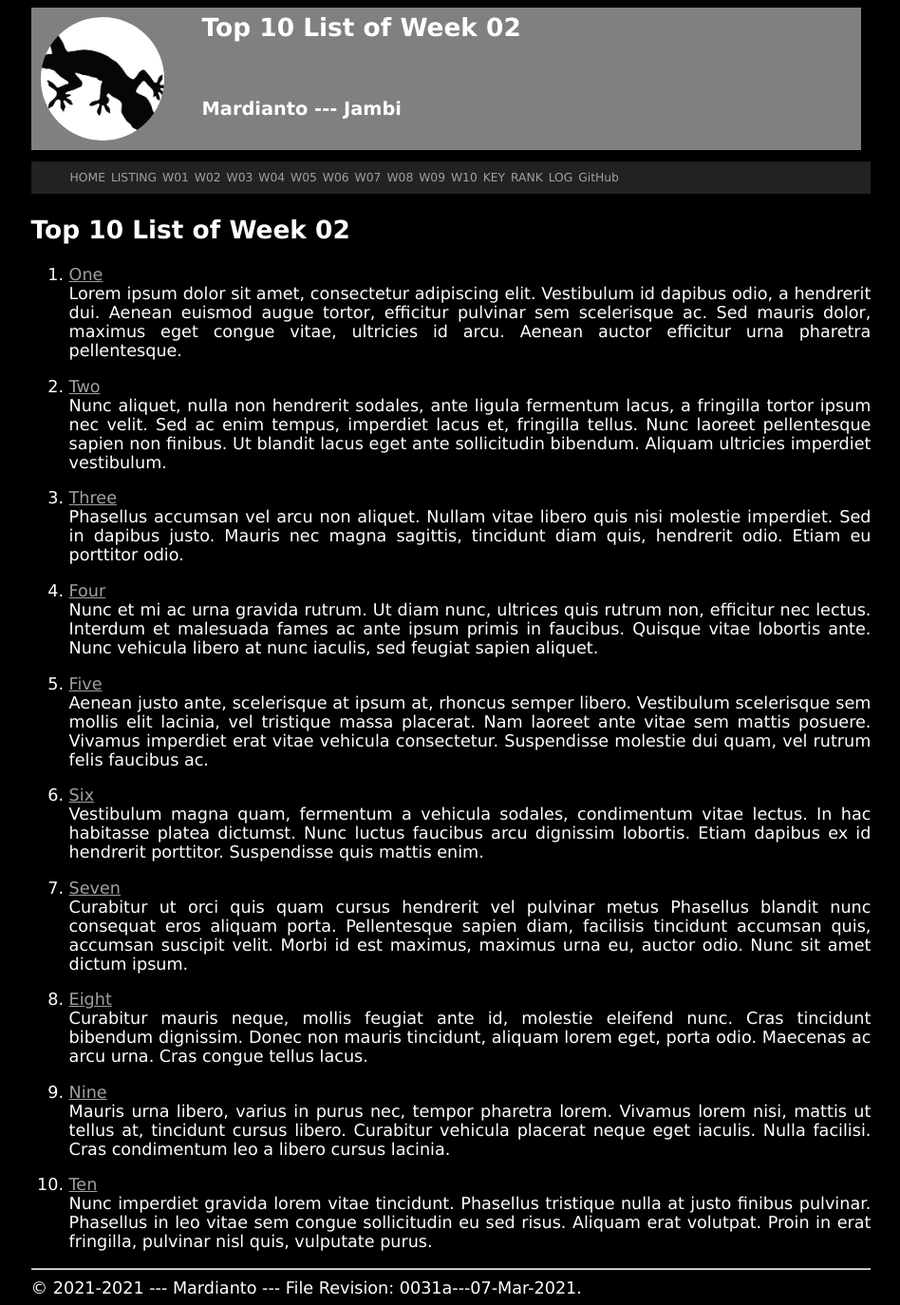
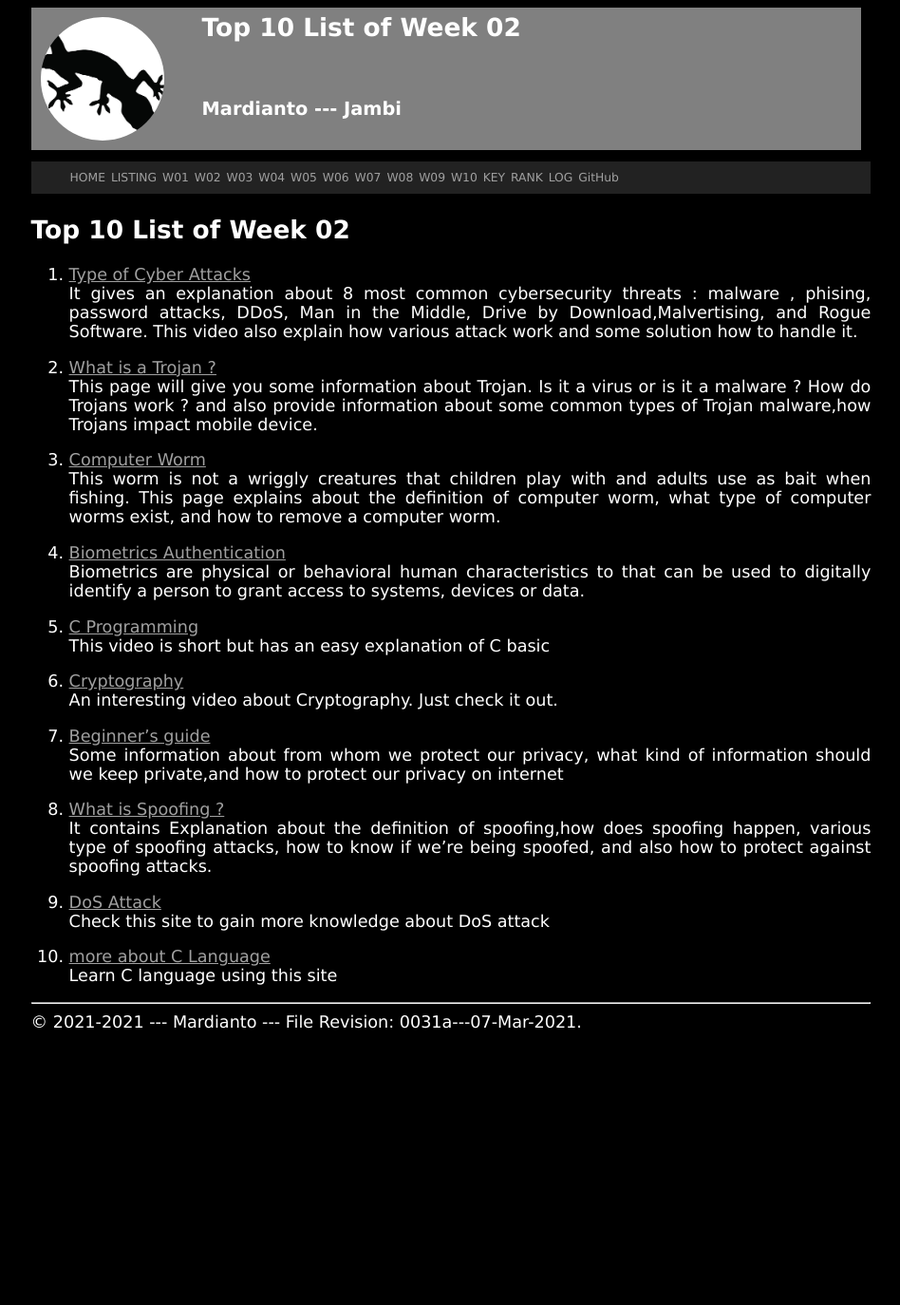
Before and after one commit to mardianto-byte/os211, a Jekyll site: the page built from w02.md, in a window 1280 px wide. Shown: the whole page at 95% size, without its empty margins (165-1113 px from the left). Built offline with Jekyll 4.4.1, drawn with Linux system fonts in a browser that asks for light colours; our own code applies the rules of GitHub Pages for plain Markdown files; after the commit the page ends 1094 px from its top, so only the background shows below that.

Commit message:
Update w02.md

```diff
--- a/w02.md
+++ b/w02.md
@@ -5,72 +5,40 @@ permalink: /W02/
 
 # Top 10 List of Week 02
 
-1. [One](https://en.wikipedia.org/wiki/1)<br>
-Lorem ipsum dolor sit amet, consectetur adipiscing elit.
-Vestibulum id dapibus odio, a hendrerit dui.
-Aenean euismod augue tortor, efficitur pulvinar sem scelerisque ac.
-Sed mauris dolor, maximus eget congue vitae, ultricies id arcu.
-Aenean auctor efficitur urna pharetra pellentesque.
+1. [Type of Cyber Attacks](https://www.youtube.com/watch?v=Dk-ZqQ-bfy4)<br>
+It gives an explanation about 8 most common cybersecurity threats :
+malware , phising, password attacks, DDoS, Man in the Middle, Drive by Download,Malvertising, and Rogue Software.
+This video also explain how various attack work and some solution how to handle it.
 
-2. [Two](https://en.wikipedia.org/wiki/2)<br>
-Nunc aliquet, nulla non hendrerit sodales, ante ligula fermentum lacus, a fringilla tortor ipsum nec velit.
-Sed ac enim tempus, imperdiet lacus et, fringilla tellus.
-Nunc laoreet pellentesque sapien non finibus.
-Ut blandit lacus eget ante sollicitudin bibendum.
-Aliquam ultricies imperdiet vestibulum.
+2. [What is a Trojan ?](https://us.norton.com/internetsecurity-malware-what-is-a-trojan.html)<br>
+This page will give you some information about Trojan.
+Is it a virus or is it a malware ?
+How do Trojans work ?
+and also provide information about some common types of Trojan malware,how Trojans impact mobile device.
 
-3. [Three](https://en.wikipedia.org/wiki/3)<br>
-Phasellus accumsan vel arcu non aliquet.
-Nullam vitae libero quis nisi molestie imperdiet.
-Sed in dapibus justo.
-Mauris nec magna sagittis, tincidunt diam quis, hendrerit odio.
-Etiam eu porttitor odio.
+3. [Computer Worm](https://softwarelab.org/what-is-a-computer-worm/)<br>
+This worm is not a wriggly creatures that children play with and adults use as bait when fishing.
+This page explains about the definition of computer worm, what type of computer worms exist, and how to remove a computer worm.
 
-4. [Four](https://en.wikipedia.org/wiki/4)<br>
-Nunc et mi ac urna gravida rutrum.
-Ut diam nunc, ultrices quis rutrum non, efficitur nec lectus.
-Interdum et malesuada fames ac ante ipsum primis in faucibus.
-Quisque vitae lobortis ante.
-Nunc vehicula libero at nunc iaculis, sed feugiat sapien aliquet.
+4. [Biometrics Authentication](https://www.csoonline.com/article/3339565/what-is-biometrics-and-why-collecting-biometric-data-is-risky.html)<br>
+Biometrics are physical or behavioral human characteristics to that can be used to digitally identify a person to grant access to systems, devices or data.
 
-5. [Five](https://en.wikipedia.org/wiki/5)<br>
-Aenean justo ante, scelerisque at ipsum at, rhoncus semper libero.
-Vestibulum scelerisque sem mollis elit lacinia, vel tristique massa placerat.
-Nam laoreet ante vitae sem mattis posuere.
-Vivamus imperdiet erat vitae vehicula consectetur.
-Suspendisse molestie dui quam, vel rutrum felis faucibus ac.
+5. [C Programming](https://www.youtube.com/watch?v=3lQEunpmtRA)<br>
+This video is short but has an easy explanation of C basic
 
-6. [Six](https://en.wikipedia.org/wiki/6)<br>
-Vestibulum magna quam, fermentum a vehicula sodales, condimentum vitae lectus.
-In hac habitasse platea dictumst.
-Nunc luctus faucibus arcu dignissim lobortis.
-Etiam dapibus ex id hendrerit porttitor.
-Suspendisse quis mattis enim.
+6. [Cryptography](https://www.youtube.com/watch?v=jhXCTbFnK8o)<br>
+An interesting video about Cryptography. Just check it out.
 
-7. [Seven](https://en.wikipedia.org/wiki/7)<br>
-Curabitur ut orci quis quam cursus hendrerit vel pulvinar metus
-Phasellus blandit nunc consequat eros aliquam porta.
-Pellentesque sapien diam, facilisis tincidunt accumsan quis, accumsan suscipit velit.
-Morbi id est maximus, maximus urna eu, auctor odio.
-Nunc sit amet dictum ipsum.
+7. [Beginner's guide](https://choosetoencrypt.com/privacy/complete-beginners-guide-to-internet-safety-privacy/)<br>
+Some information about from whom we protect our privacy, what kind of information should we keep private,and how to protect our privacy on internet
 
-8. [Eight](https://en.wikipedia.org/wiki/8)<br>
-Curabitur mauris neque, mollis feugiat ante id, molestie eleifend nunc.
-Cras tincidunt bibendum dignissim.
-Donec non mauris tincidunt, aliquam lorem eget, porta odio.
-Maecenas ac arcu urna.
-Cras congue tellus lacus.
+8. [What is Spoofing ?](https://www.pandasecurity.com/en/mediacenter/panda-security/what-is-spoofing/)<br>
+It contains Explanation about the definition of spoofing,how does spoofing happen,
+various type of spoofing attacks, how to know if we're being spoofed, and also how to protect against spoofing attacks.
 
-9. [Nine](https://en.wikipedia.org/wiki/9)<br>
-Mauris urna libero, varius in purus nec, tempor pharetra lorem.
-Vivamus lorem nisi, mattis ut tellus at, tincidunt cursus libero.
-Curabitur vehicula placerat neque eget iaculis.
-Nulla facilisi.
-Cras condimentum leo a libero cursus lacinia.
 
-10. [Ten](https://en.wikipedia.org/wiki/10)<br>
-Nunc imperdiet gravida lorem vitae tincidunt.
-Phasellus tristique nulla at justo finibus pulvinar.
-Phasellus in leo vitae sem congue sollicitudin eu sed risus.
-Aliquam erat volutpat.
-Proin in erat fringilla, pulvinar nisl quis, vulputate purus.
+9. [DoS Attack](https://www.cloudflare.com/learning/ddos/glossary/denial-of-service/)<br>
+Check this site to gain more knowledge about DoS attack
+
+10. [more about C Language](https://www.geeksforgeeks.org/c-programming-language/?ref=leftbar)<br>
+Learn C language using this site
```
